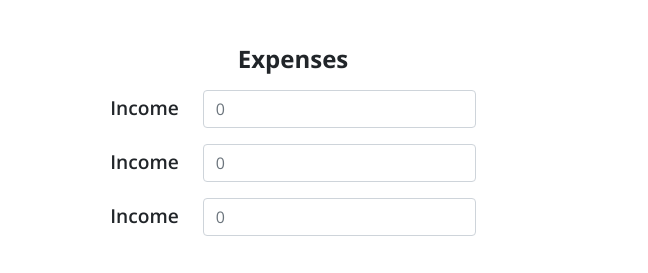
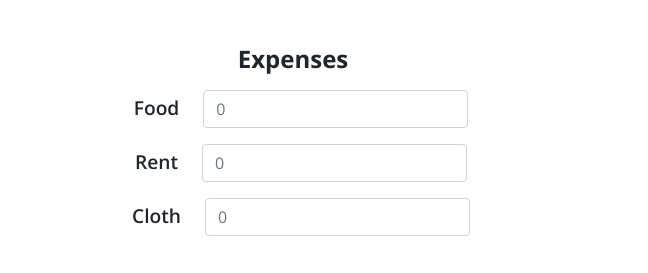
Before and after one commit to morshedulmunna/Income-Cost-Calculator, a plain HTML site: page index.html in a window 1280 px wide. Shown: the part 246-519 px from the top of the page, 632-1280 px from the left. Drawn offline with nearby package versions, Linux system fonts and the light colour scheme.

Commit message:
Ui-Design Done

```diff
--- a/index.html
+++ b/index.html
@@ -15,9 +15,9 @@
 <body>
     <!-- Heading -->
     <h1 class="w-100 text-center pt-5 fw-bold">Income Cost Calculator</h1>
-
     <section class="container pt-5">
         <div class="row ">
+
             <!-- Image -->
             <div class="col-lg-6 col-md-12 col-sm-12 mb-5">
                 <img class="w-100" src="./image.jpg" alt="">
@@ -25,6 +25,7 @@
 
             <!-- Form Content -->
             <div class=" col-md-12 col-lg-6 col-sm-12 text-center mt-3  ">
+
                 <!-- income Area -->
                 <div class="income pb-5 ">
                     <h4 class="fw-bold mb-2 ">Income </h4>
@@ -39,24 +40,27 @@
                 <!-- expenses area -->
                 <div class="expenses pb-4 ">
                     <h4 class="fw-bold mb-3 "> Expenses </h4>
+
                     <!-- each Input  -->
-                    <div class="flex-container mb-3">
-                        <span>Income</span>
+                    <div class="flex-container ms-3 mb-3">
+                        <span>Food</span>
                         <input type="text" placeholder="0" class="form-control w-50 ms-4 ">
                     </div>
-                    <div class="flex-container mb-3">
-                        <span>Income</span>
+                    <div class="flex-container ms-3 mb-3">
+                        <span>Rent</span>
                         <input type="text" placeholder="0" class="form-control w-50 ms-4 ">
                     </div>
-                    <div class="flex-container mb-3">
-                        <span>Income</span>
+                    <div class="flex-container ms-3 mb-3">
+                        <span>Cloth</span>
                         <input type="text" placeholder="0" class="form-control w-50 ms-4 ">
                     </div>
                     <!-- each Input End -->
+
                 </div>
+
                 <button class="btn btn-primary">Calculator</button>
                 <p class="pt-4">Total Expenses: <span>0</span> </p>
-                <p>Balance: <span>0</span> </p>
+                <p>Balance: <span>0</span></p>
 
                 <!-- Save Area -->
                 <div class=" save-area mt-5 ">
@@ -74,7 +78,6 @@
         </div>
     </section>
 
-
     <!-- Script Link -->
     <script src="main.js"></script>
 </body>
```
